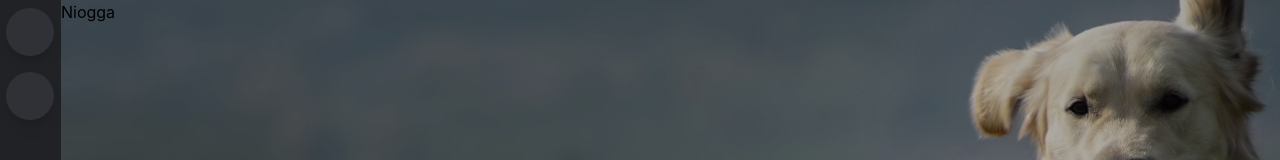
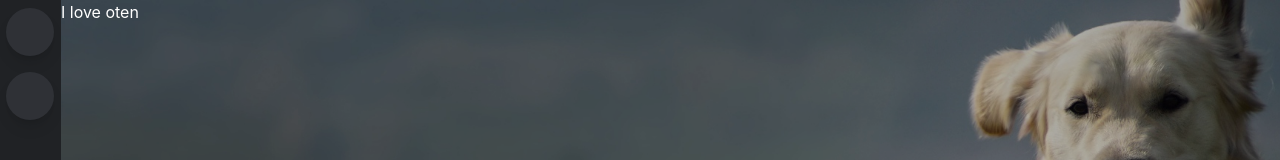
Before and after one commit to Zenolitee/DogAdoptionReact, a React (Create React App) app in the folder dogadopt/: page / in a window 1280 px wide. Shown: the top 160 px of the page. Built offline with nearby package versions, Linux system fonts and the light colour scheme; some icons are missing.

Commit message:
I love oten

```diff
--- a/dogadopt/src/components/Home.js
+++ b/dogadopt/src/components/Home.js
@@ -8,7 +8,7 @@ const Home = () => {
   <div className="container flex">
   <Navbar />
   <div className="background-image">
-  <h1>Niogga</h1>
+  <h1 className="text-white">I love oten</h1>
   </div>
 
 
```
